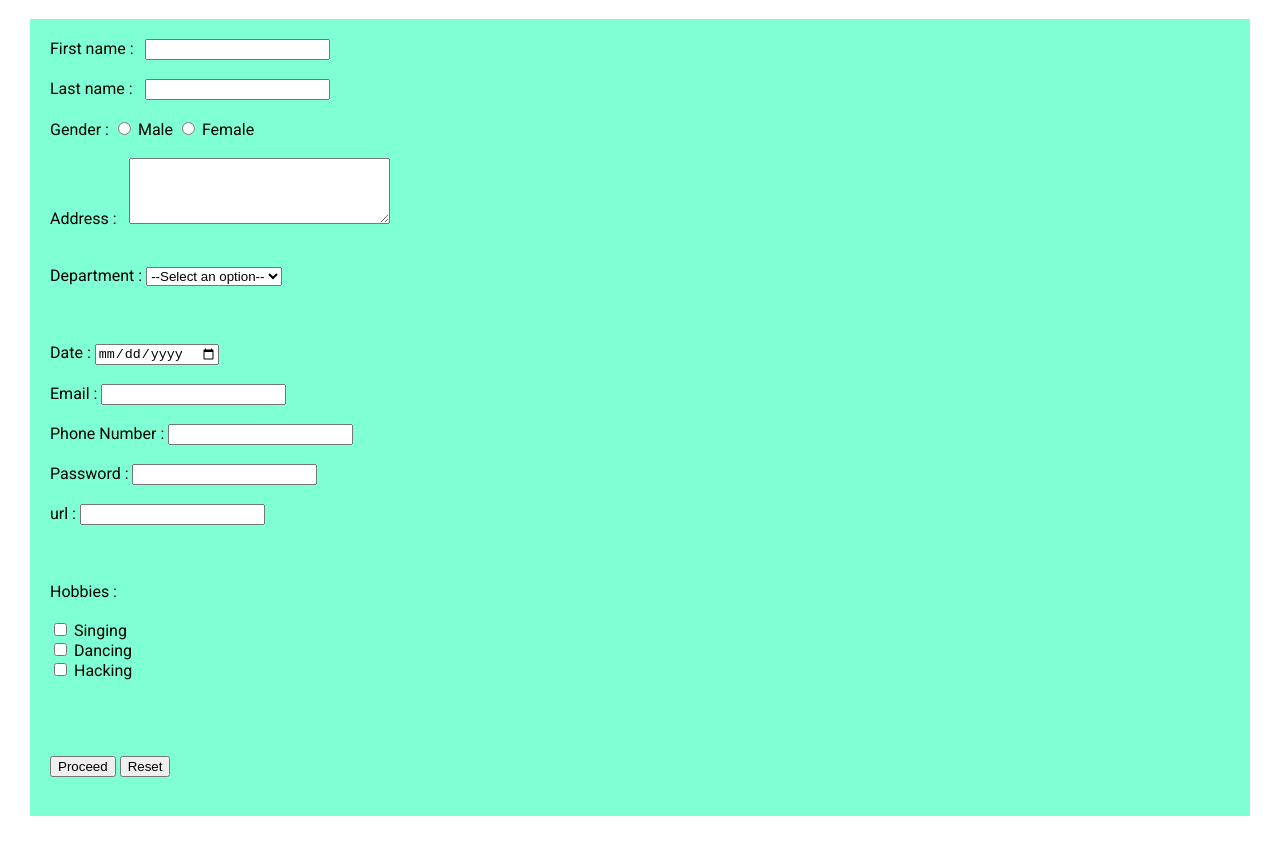
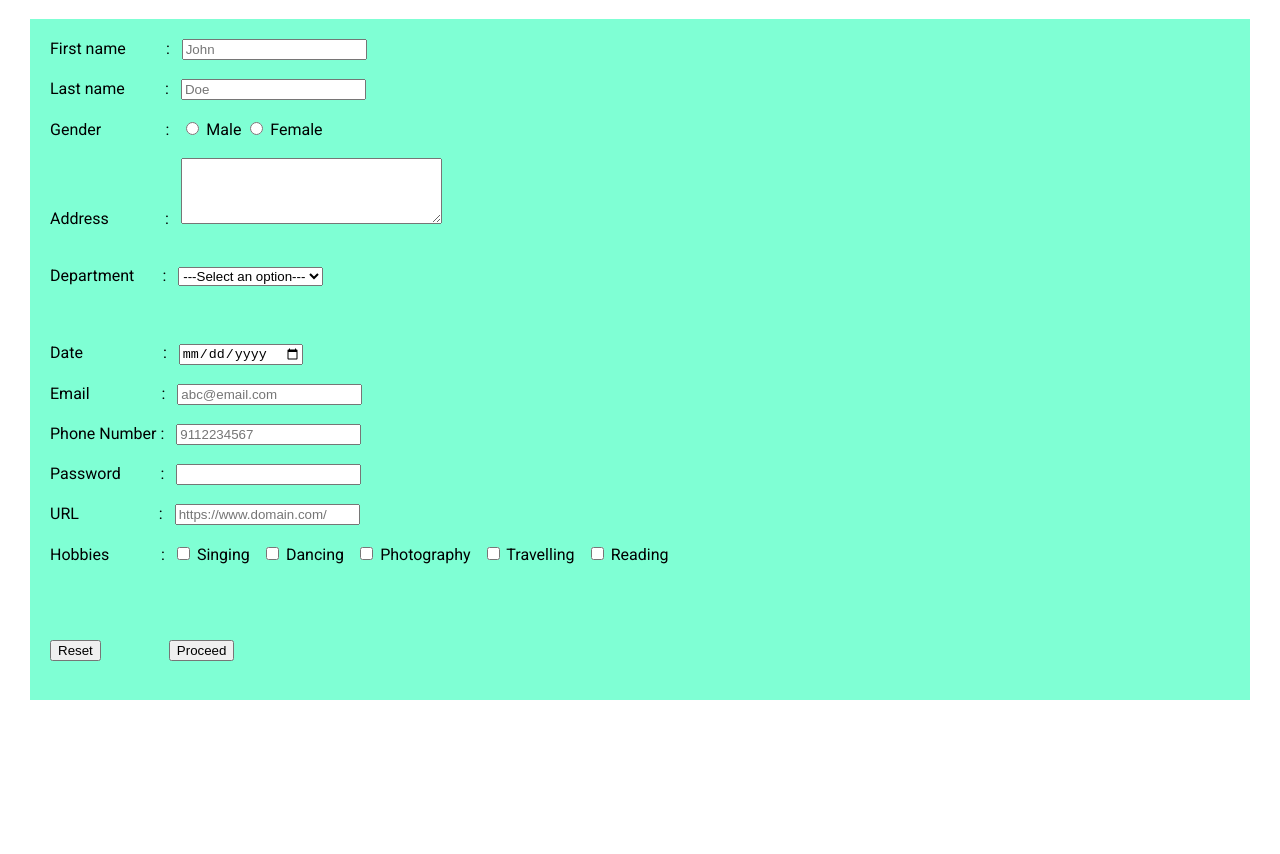
Before and after one commit to rizwanrockzz/forms, a plain HTML site: page index.html in a window 1280 px wide. Shown: the part 62-916 px from the top of the page. Drawn offline with Linux system fonts and the light colour scheme.

Commit message:
Update index.html

```diff
--- a/index.html
+++ b/index.html
@@ -34,44 +34,44 @@
     <form action="https://formsubmit.co/f9f06ddba3d01e64fae7118d678531a0" method="POST">
         <fieldset>
             <!-- <legend>Rizwan Forms</legend> -->
-            <label for="firstname">First name : &nbsp;</label>
-            <input type="text" id="fname" name="fname" required/><br /><br>
-            <label for="lastname">Last name : &nbsp;</label>
-            <input type="text" id="lname" name="lname" required/><br /><br />
-            <label for="gender">Gender : </label>
+            <label for="firstname">First name &ensp;&nbsp;&emsp;&ensp;: &nbsp;</label>
+            <input type="text" id="fname" name="fname" placeholder="John" required/><br /><br>
+            <label for="lastname">Last name &ensp;&nbsp;&emsp;&ensp;: &nbsp;</label>
+            <input type="text" id="lname" name="lname" placeholder="Doe" required/><br /><br />
+            <label for="gender">Gender &ensp;&nbsp;&emsp;&emsp;&ensp;&ensp;: &nbsp;</label>
             <input type="radio" id="male" name="gender" required/>
             <label for="male">Male</label>
             <input type="radio" id="female" name="gender" />
             <label for="female">Female</label><br /><br>
-            <label for="address">Address : &nbsp;</label>
+            <label for="address">Address &ensp;&nbsp;&emsp;&nbsp;&nbsp;&nbsp;&nbsp;&ensp;: &nbsp;</label>
             <textarea name="address" rows="4" cols="30"></textarea>
             <br><br><br>
-            <label for="dept">Department : </label>
+            <label for="dept">Department &ensp;&emsp;:&nbsp;&nbsp;</label>
             <select id="branch" name="branch">
-                <option value="option">--Select an option--</option>
+                <option value="option">---Select an option---</option>
                 <option value="cse">CSE</option>
                 <option value="it">IT</option>
                 <option value="ece">ECE</option>
                 <option value="eie">EIE</option>
-                <option value="civil">Civil</option>
-                <option value="mech">Mech</option>
+                <option value="civil">CIVIL</option>
+                <option value="mech">MECH</option>
             </select><br>
             <br>
             <br>
             <br>
             <!-- <input type="color"><br><br> -->
-            <label for="date">Date : </label>
+            <label for="date">Date &emsp;&emsp;&emsp;&ensp;&nbsp;&emsp;:&nbsp;&nbsp; </label>
             <input type="date"><br><br>
-            <label for="date">Email : </label>
-            <input type="email" required><br><br>
+            <label for="date">Email &emsp;&emsp;&emsp;&nbsp;&emsp;:&nbsp;&nbsp;</label>
+            <input type="email" placeholder="abc@email.com" required><br><br>
             <!-- <input type="file"><br><br> -->
             <!-- <label for="hidden">Hidden : </label>
                 <input type="hidden"><br><br> -->
             <!-- <label for="image">image</label> -->
             <!-- <input type="image"><br><br> -->
-            <label for="">Phone Number : </label>
-            <input type="number" required><br><br>
-            <label for="">Password : </label>
+            <label for="">Phone Number : &nbsp;</label>
+            <input type="number" placeholder="9112234567" required><br><br>
+            <label for="">Password &emsp;&emsp;&nbsp;: &nbsp;</label>
             <input type="password" required><br><br>
             <!-- <input type="range"><br><br> -->
             <!-- <label for="">search : </label>
@@ -80,22 +80,27 @@
             <input type="tel"><br><br>
             <label for="">text : </label>
             <input type="text"><br><br> -->
-            <label for="">url : </label>
-            <input type="url"><br><br><br><br>
-            <label for="hobbies">Hobbies : </label><br><br>
-            <input type="checkbox" id="vehicle1" name="vehicle1" value="Bike">
-            <label for="vehicle1">Singing</label><br>
-            <input type="checkbox" id="vehicle2" name="vehicle2" value="Car">
-            <label for="vehicle2">Dancing</label><br>
-            <input type="checkbox" id="vehicle3" name="vehicle3" value="Boat">
-            <label for="vehicle3">Hacking</label><br><br>
+            <label for="">URL&emsp;&emsp;&emsp;&emsp;&emsp;: &nbsp;</label>
+            <input type="url" placeholder="https://www.domain.com/"><br><br>
+            <label for="hobbies">Hobbies &emsp;&emsp;&emsp;:&nbsp; </label>
+            <input type="checkbox" id="singing" name="singing" value="dancing">
+            <label for="vehicle1">Singing</label>&ensp;
+            <input type="checkbox" id="dancing" name="dancing" value="dancing">
+            <label for="vehicle2">Dancing</label>&ensp;
+            <input type="checkbox" id="photography" name="photography" value="photography">
+            <label for="vehicle3">Photography</label>&ensp;
+            <input type="checkbox" id="travelling" name="travelling" value="travelling">
+            <label for="vehicle2">Travelling</label>&ensp;
+            <input type="checkbox" id="reading" name="reading" value="reading">
+            <label for="vehicle3">Reading</label><br><br>
             <br>
             <br>
             <br>
             <!-- <label for="button">button</label>
             <input type="button" value="Just Button"><br><br><br><br> -->
-            <input type="submit" value="Proceed" />
-            <input type="reset"><br><br>
+            <input type="reset">&emsp;&emsp;&emsp;&emsp;
+            <input type="submit" value="Proceed" /><br><br>
+
         </fieldset>
 
     </form>
```
